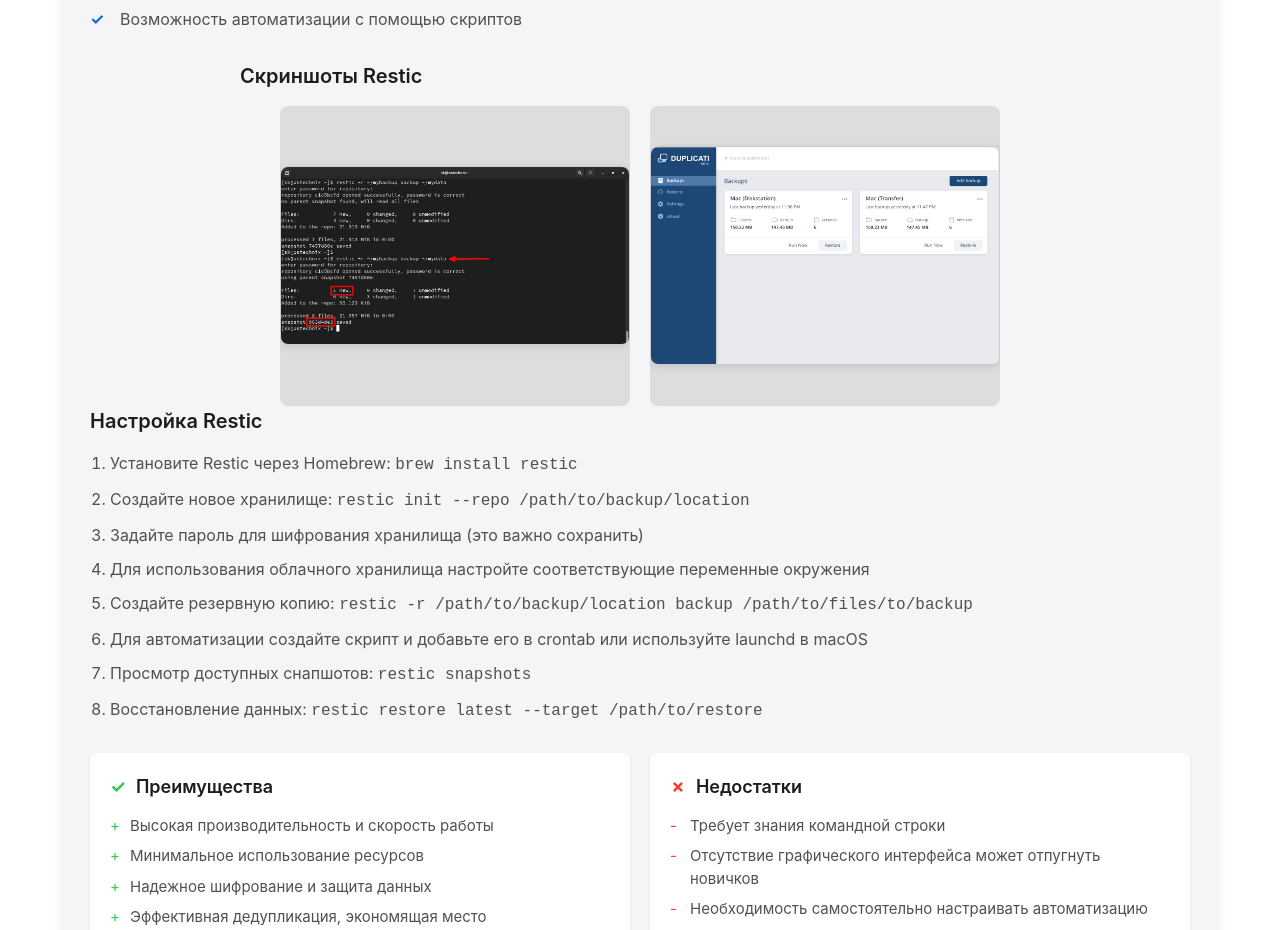
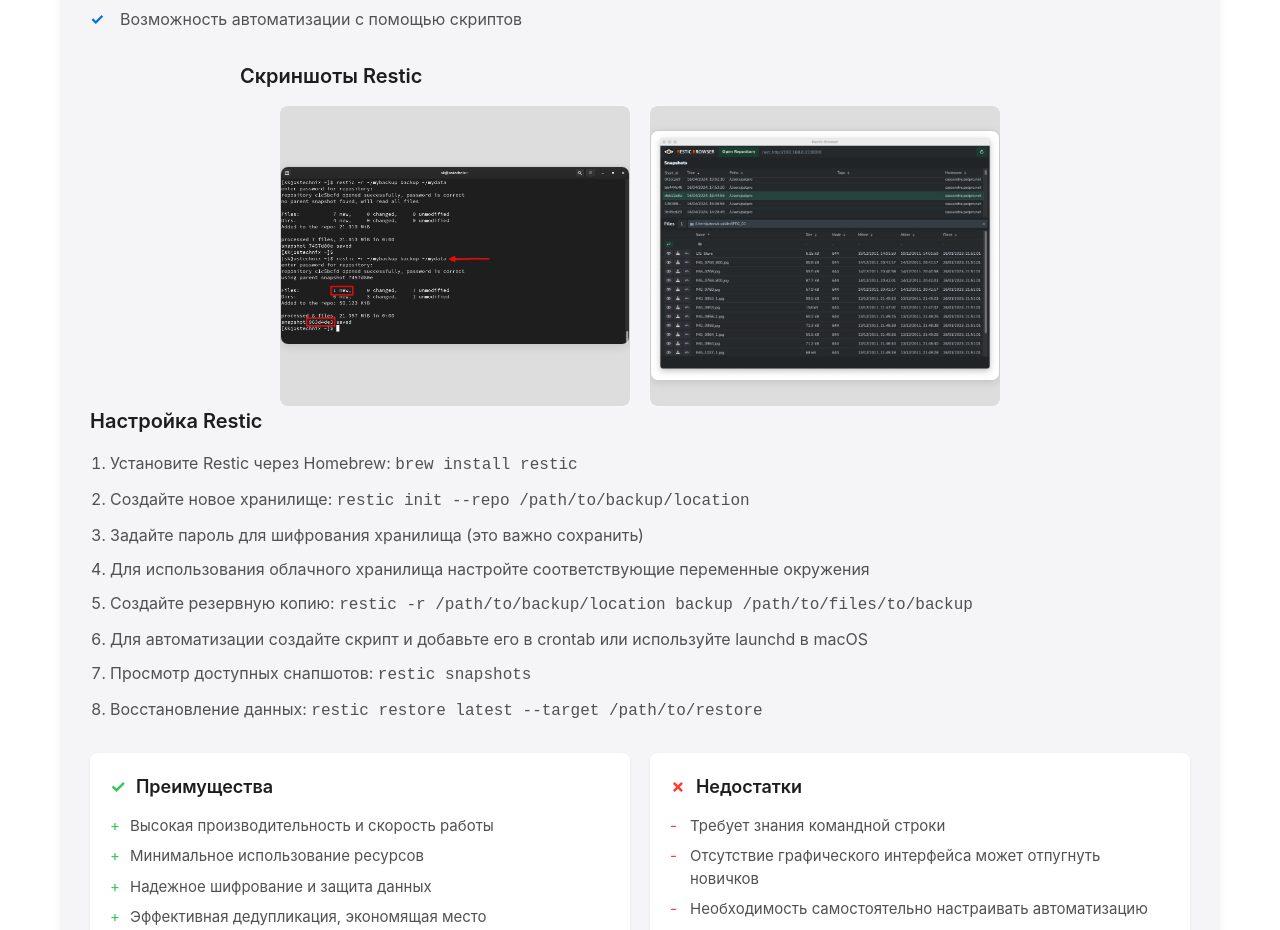
Before and after one commit to nuwanda2004/termPaperSistAdm, a website built with webpack: page reservecopy.html in a window 1280 px wide. Shown: the part 8869-9799 px from the top of the page. Built offline with nearby package versions, Linux system fonts and the light colour scheme.

Commit message:
updated reserve copy page and screenshots added

```diff
--- a/reservecopy.html
+++ b/reservecopy.html
@@ -926,7 +926,7 @@
             <img src="images/reservecopy/Add-new-data-to-repository-using-Restic.png.webp" alt="Настройки Time Machine">
           </div>
           <div class="screenshot">
-            <img src="images/reservecopy/0751730a4d1f9990d448bf0a0fed32eb4cddf481.png" alt="Интерфейс восстановления файлов">
+            <img src="images/reservecopy/restic-browser-1024x731.jpg" alt="Интерфейс восстановления файлов">
           </div>
         </div>
       </div>
```
